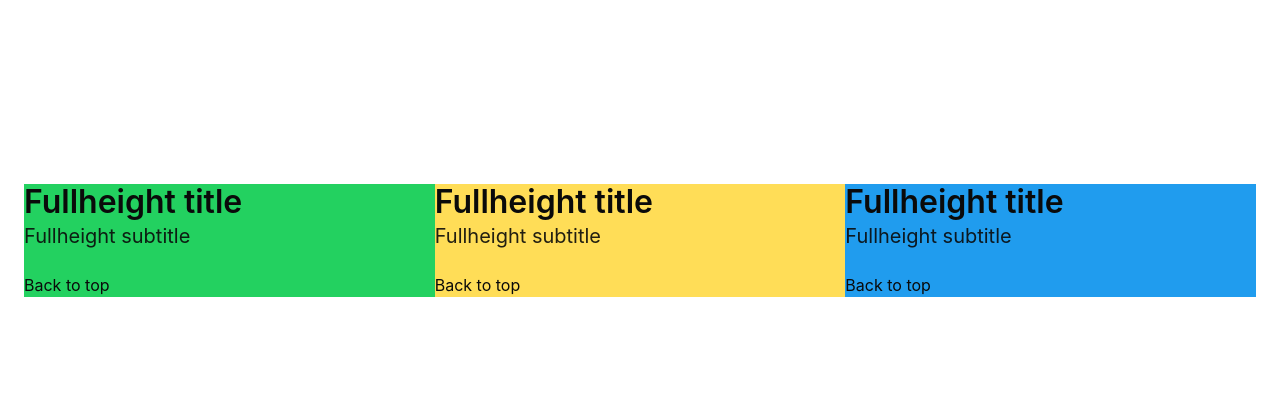
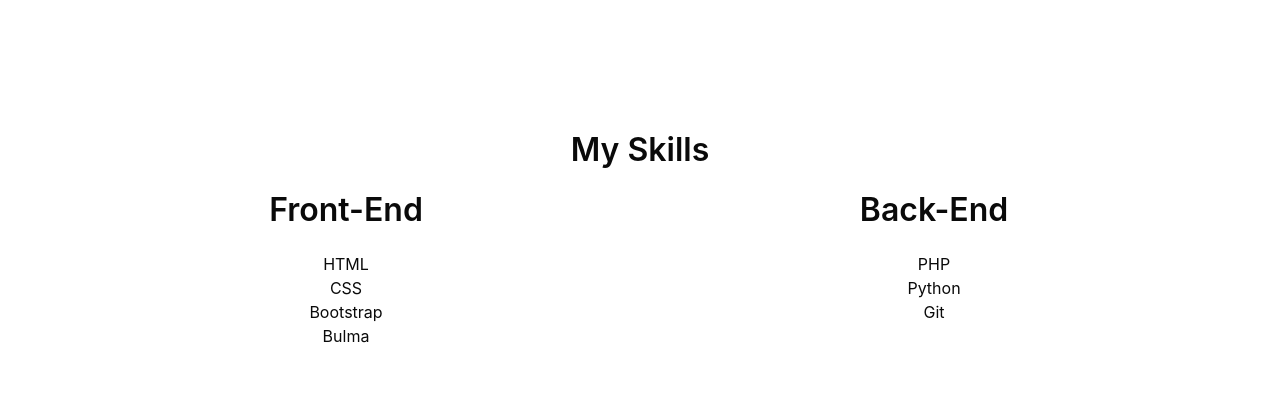
Before and after one commit to justflores/justflores.github.io, a website: page index.html in a window 1280 px wide. Shown: the part 960-1370 px from the top of the page. Drawn offline with nearby package versions, Linux system fonts and the light colour scheme.

Commit message:
Added Skills

```diff
--- a/index.html
+++ b/index.html
@@ -61,34 +61,37 @@
       <!-- Hero footer: will stick at the bottom -->
         </section>
 
+
         <section class="hero is-white is-fullheight" id="overview">
             <div class="hero-body">
-                <div class="container has-background-success">
-                    <h1 class="title is-text-centered">
-                    Fullheight title
-                    </h1>
-                    <h2 class="subtitle">
-                    Fullheight subtitle
+                <div class="container has-text-centered">
+                    <h2 class="title">
+                        My Skills
                     </h2>
-                    <p><a href="#top">Back to top</a> </p>
+                    <div class="columns">
+                        <div class="column">
+                            <h2 class="title">
+                                Front-End
+                            </h2>
+                            <ul>
+                                <li>HTML</li>
+                                <li>CSS</li>
+                                <li>Bootstrap</li>
+                                <li>Bulma</li>
+                            </ul>
                         </div>
-                <div class="container has-background-warning">
-                    <h1 class="title is-text-centered">
-                    Fullheight title
-                    </h1>
-                    <h2 class="subtitle">
-                    Fullheight subtitle
+                        <div class="column">
+                            <h2 class="title">
+                                Back-End
                             </h2>
-                    <p><a href="#top">Back to top</a> </p>
+                            <ul>
+                                <li>PHP</li>
+                                <li>Python</li>
+                                <li>Git</li>
+                            </ul>
                         </div>
-                <div class="container has-background-info">
-                    <h1 class="title is-text-centered">
-                    Fullheight title
-                    </h1>
-                    <h2 class="subtitle">
-                    Fullheight subtitle
-                    </h2>
-                    <p><a href="#top">Back to top</a> </p>
+                    </div>
+
                 </div>
             </div>
         </section>
```
Lines whose indentation alone changed are shown as unchanged.
